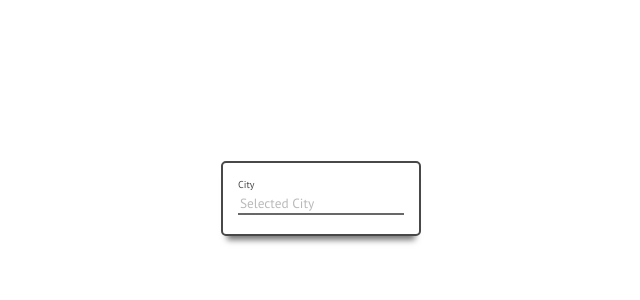
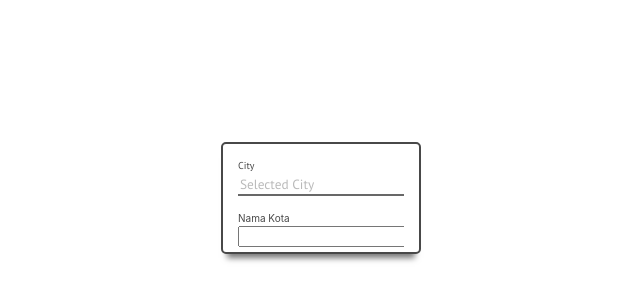
Before and after one commit to riandy-dimas/pry, a React (Create React App) app: page / in a window 1280 px wide. Shown: the part 202-502 px from the top of the page, without its empty margins (319-959 px from the left). Built offline with nearby package versions, Linux system fonts and the light colour scheme; no server answers; a web font is replaced by a local one.

Commit message:
Select city with filter

```diff
--- a/src/App.js
+++ b/src/App.js
@@ -10,11 +10,16 @@ class App extends Component {
     this.state = {
       city: '',
       cityId: -1,
-      cities: []
+      cities: [],
+      filter: ''
     }
     const timeout = 500
 
-    this._getCities = _.debounce(this.getCities, timeout)
+    this._getCitiesByName = _.debounce(this.getCitiesByName, timeout)
+  }
+
+  componentDidMount () {
+    this.getAllCity()
   }
 
   handleChange(value, field) {
@@ -23,10 +28,20 @@ class App extends Component {
     })
     switch (field) {
       case 'city':
-        this._getCities(value)
+        this._getCitiesByName(value)
+        break
+      case 'cityId':
+        this.setState({
+          city: this.getLabelFromValue(this.state.cities, value)
+        })
         break
       default: break
     }
+  }
+
+  getLabelFromValue (items = [], value) {
+    const item = items.find((it) => it.value === value)
+    return typeof item !== "undefined" ? item.label : ""
   }
 
   getPrayData (city = '') {
@@ -43,7 +58,26 @@ class App extends Component {
     })
   }
 
-  getCities (cityName = '') {
+  getAllCity () {
+    const PRAY_TIME_URL = 'https://api.banghasan.com/sholat/format/json/kota'
+    fetch(PRAY_TIME_URL)
+    .then(result => {
+      if (result.status === 200) {
+        return result.json()
+      }
+    })
+    .then(resultJson => {
+      let cities = []
+      if (resultJson.kota && resultJson.kota.length > 0) {
+        cities = resultJson.kota.map(k => {
+          return {label: k.nama, value: k.id}
+        })
+      }
+      this.setState({ cities })
+    })
+  }
+
+  getCitiesByName (cityName = '') {
     console.log('GET_CITY_ID', cityName)
     const CITY_BY_NAME_URL = 'https://api.banghasan.com/sholat/format/json/kota/nama/' + cityName
     fetch(CITY_BY_NAME_URL)
@@ -54,25 +88,30 @@ class App extends Component {
     })
     .then(resultJson => {
       let cities = []
-      if (resultJson.kota.length > 0) {
+      if (resultJson.kota && resultJson.kota.length > 0) {
         cities = resultJson.kota.map(k => {
-          return {cityName: k.nama, cityId: k.id}
+          return {label: k.nama, value: k.id}
         })
       }
-      console.log('CITIES', cities)
       this.setState({ cities })
     })
   }
 
   render() {
     const {
-      city
+      city,
+      cities,
+      cityId,
+      filter
     } = this.state
     return (
       <div className="App">
         <Form
           onChange={this.handleChange.bind(this)}
           city={city}
+          cities={cities}
+          cityId={cityId}
+          filter={filter}
         />
       </div>
     );
--- a/src/component/form/index.jsx
+++ b/src/component/form/index.jsx
@@ -2,6 +2,7 @@ import React, { PureComponent } from "react";
 import "./styles.scss";
 
 import Input from "../input";
+import Select from "../select";
 
 class Form extends PureComponent {
   handleChange(field, e) {
@@ -9,8 +10,12 @@ class Form extends PureComponent {
     let { value } = e.target;
     onChange(value, field);
   }
+  handleSelect(value) {
+    const { onChange } = this.props
+    onChange(value, "cityId")
+  }
   render() {
-    const { city = '' } = this.props;
+    const { city, cities, cityId, filter } = this.props;
     return (
       <div className="form">
         <Input
@@ -22,6 +27,15 @@ class Form extends PureComponent {
           placeholder="Selected City"
           className="form--input"
         />
+        <Select
+          items={cities}
+          value={cityId}
+          valueLabel={city}
+          filter={filter}
+          label="Nama Kota"
+          onChange={this.handleChange.bind(this, "filter")}
+          onSelect={this.handleSelect.bind(this)}
+        />
       </div>
     );
   }
@@ -30,7 +44,10 @@ class Form extends PureComponent {
 Form.defaultProps = {
   onChange: (value, field) => {},
   onCvvBlur: () => {},
-  onCvvFocus: () => {}
+  onCvvFocus: () => {},
+  city: '',
+  cities: [],
+  cityId: -1
 };
 
 export default Form;
--- a/src/component/form/styles.scss
+++ b/src/component/form/styles.scss
@@ -10,6 +10,6 @@
   -webkit-box-shadow: 0 10px 6px -6px #777;
   -moz-box-shadow: 0 10px 6px -6px #777;
   box-shadow: 0 10px 6px -6px #777;
-  height: 75px;
+  height: fit-content;
   box-sizing: border-box;
 }
--- /dev/null
+++ b/src/component/select/index.jsx
@@ -0,0 +1,53 @@
+import React, { PureComponent } from 'react'
+import './styles.scss'
+
+class Select extends PureComponent {
+  handleSelect (value) {
+    this.props.onSelect(value)
+  }
+  render () {
+    const {
+      items,
+      label,
+      onChange,
+      valueLabel,
+      filter
+    } = this.props
+    return (
+      <div className="select">
+        <div className="select--label">
+          { label }
+        </div>
+        <div className="select--valueLabel">
+          { valueLabel }
+        </div>
+        <div className="select--dropdown">
+          <input type="text" onChange={onChange.bind(this)} value={filter}/>
+          {
+            items
+            .filter(item => item.label.toLowerCase().indexOf(filter.toLowerCase()) > -1)
+            .map((item, i) => {
+              const {
+                label,
+                value
+              } = item
+              return (
+                <div key={i} className="select--list" onClick={this.handleSelect.bind(this, value)}>
+                  { label }
+                </div>
+              )
+            })
+          }
+        </div>
+      </div>
+    )
+  }
+}
+
+Select.defaultProps = {
+  items: [],
+  onSelect: () => {},
+  onChange: () => {}
+}
+
+export default Select
--- /dev/null
+++ b/src/component/select/styles.scss
@@ -0,0 +1,12 @@
+.select {
+    max-height: 200px;
+    overflow: auto;
+
+    &--label {
+        font-size: 10px;
+        text-align: left;
+        transition: all 100ms ease;
+        line-height: 14px;
+        user-select: none;
+    }
+}
```
